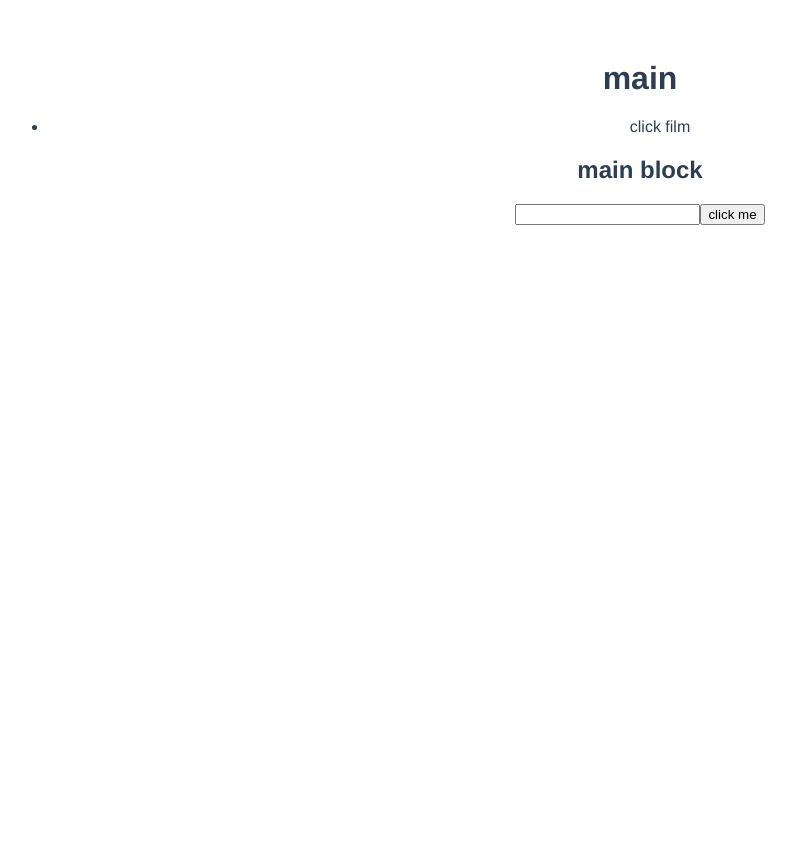
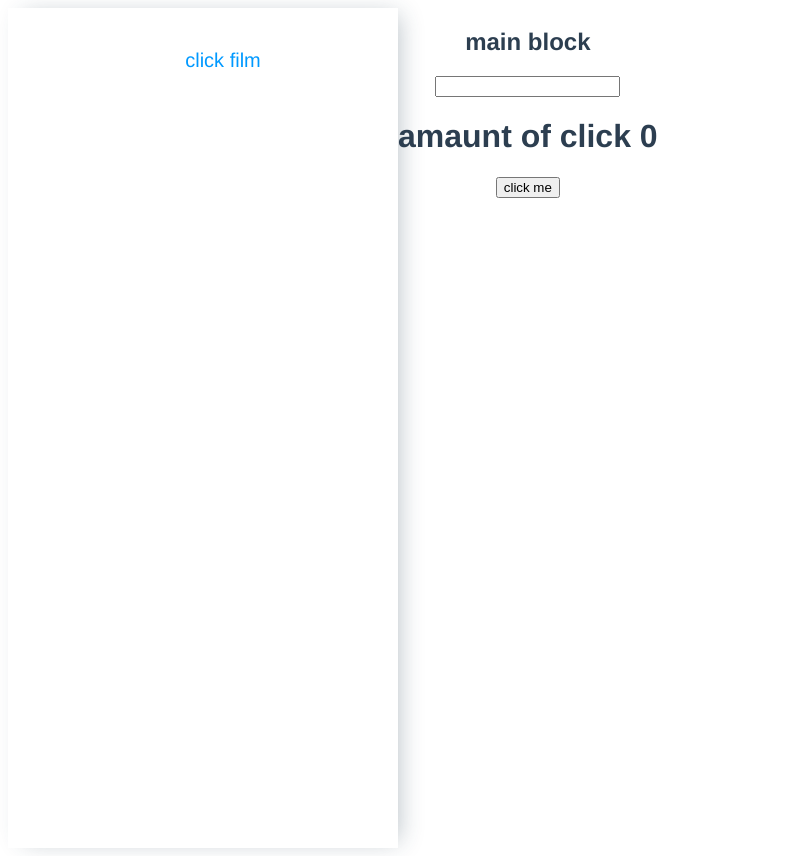
Before and after one commit to aleksandr031091/react-native, a Vue app: page / in a window 1280 px wide. Shown: the whole page, without its empty margins (0-798 px from the left). Before the commit the page ends 800 px from the top, so only its background shows below. Built offline with nearby package versions, Linux system fonts and the light colour scheme.

Commit message:
add vuex

```diff
--- a/package.json
+++ b/package.json
@@ -9,7 +9,8 @@
   },
   "dependencies": {
     "core-js": "^3.6.5",
-    "vue": "^2.6.11"
+    "vue": "^2.6.11",
+    "vuex": "^3.6.2"
   },
   "devDependencies": {
     "@vue/cli-plugin-babel": "~4.5.0",
--- a/src/App.vue
+++ b/src/App.vue
@@ -18,6 +18,5 @@ export default {
   -moz-osx-font-smoothing: grayscale;
   text-align: center;
   color: #2c3e50;
-  margin-top: 60px;
 }
 </style>
--- a/src/components/button/Button.vue
+++ b/src/components/button/Button.vue
@@ -11,9 +11,6 @@ export default {
     type: String,
     default: "button",
   },
-  data() {
-    return { onClickFilm: 0 };
-  },
 };
 </script>
 
--- a/src/components/form/Form.vue
+++ b/src/components/form/Form.vue
@@ -1,14 +1,29 @@
 <template>
-  <form>
+  <form @submit.prevent>
     <input type="text" />
-
-    <Button>click me</Button>
+    <h1>{{ title }}</h1>
+    <Button @click="incriment">click me</Button>
   </form>
 </template>
 
 <script>
 export default {
   name: "Form",
+
+  data() {
+    return { amauntOfClick: 0 };
+  },
+  computed: {
+    title() {
+      return `amaunt of click ${this.amauntOfClick}`;
+    },
+  },
+
+  methods: {
+    incriment() {
+      this.amauntOfClick += 1;
+    },
+  },
 };
 </script>
 
--- a/src/components/main/Main.vue
+++ b/src/components/main/Main.vue
@@ -1,6 +1,5 @@
 <template>
-  <main>
-    <h1>main</h1>
+  <main class="main">
     <NavBar />
     <MainBlock />
   </main>
@@ -19,4 +18,8 @@ export default {
 };
 </script>
 
-<style lang="scss" scoped></style>
+<style scoped>
+.main {
+  display: flex;
+}
+</style>
--- a/src/components/nav_bar/NavBar.vue
+++ b/src/components/nav_bar/NavBar.vue
@@ -1,7 +1,7 @@
 <template>
-  <aside>
-    <ul>
-      <li>click film</li>
+  <aside class="nav">
+    <ul class="nav_list">
+      <li class="nav_list_item">click film</li>
     </ul>
   </aside>
 </template>
@@ -12,4 +12,33 @@ export default {
 };
 </script>
 
-<style lang="scss" scoped></style>
+<style scoped>
+.nav {
+  padding: 20px;
+  min-width: 350px;
+  min-height: 100vh;
+  text-align: center;
+  box-shadow: 8px 0px 23px -7px rgba(34, 60, 80, 0.31);
+}
+
+.nav_list {
+  list-style: none;
+}
+
+.nav_list_item {
+  padding: 5px;
+  font-size: 20px;
+  color: #0099ff;
+  cursor: pointer;
+}
+
+.nav_list_item:not(:last-child) {
+  margin-bottom: 15px;
+}
+
+/* .navList_item :hover {
+  background-color: #e0ffe0;
+  border-radius: 10px;
+  box-shadow: 0px 8px 23px -7px rgba(175, 199, 96, 0.53);
+} */
+</style>
--- a/src/main.js
+++ b/src/main.js
@@ -1,8 +1,10 @@
-import Vue from 'vue'
-import App from './App.vue'
+import Vue from "vue";
+import App from "./App.vue";
+import store from "./store";
 
-Vue.config.productionTip = false
+Vue.config.productionTip = false;
 
 new Vue({
-  render: h => h(App),
-}).$mount('#app')
+  store,
+  render: (h) => h(App),
+}).$mount("#app");
--- /dev/null
+++ b/src/store/index.js
@@ -0,0 +1,9 @@
+import Vue from "vue";
+import Vuex from "vuex";
+import film from "./modules/film";
+
+Vue.use(Vuex);
+
+export default new Vuex.Store({
+  modules: { film },
+});
--- /dev/null
+++ b/src/store/modules/film.js
@@ -0,0 +1,14 @@
+export default {
+  actions: {},
+  mutations: {},
+
+  state: {
+    films: [],
+  },
+
+  getters: {
+    getAllFilms(state) {
+      return state.films;
+    },
+  },
+};
```
Also changed, not shown: 1 other file (tests, documents, lock files or other folders).
